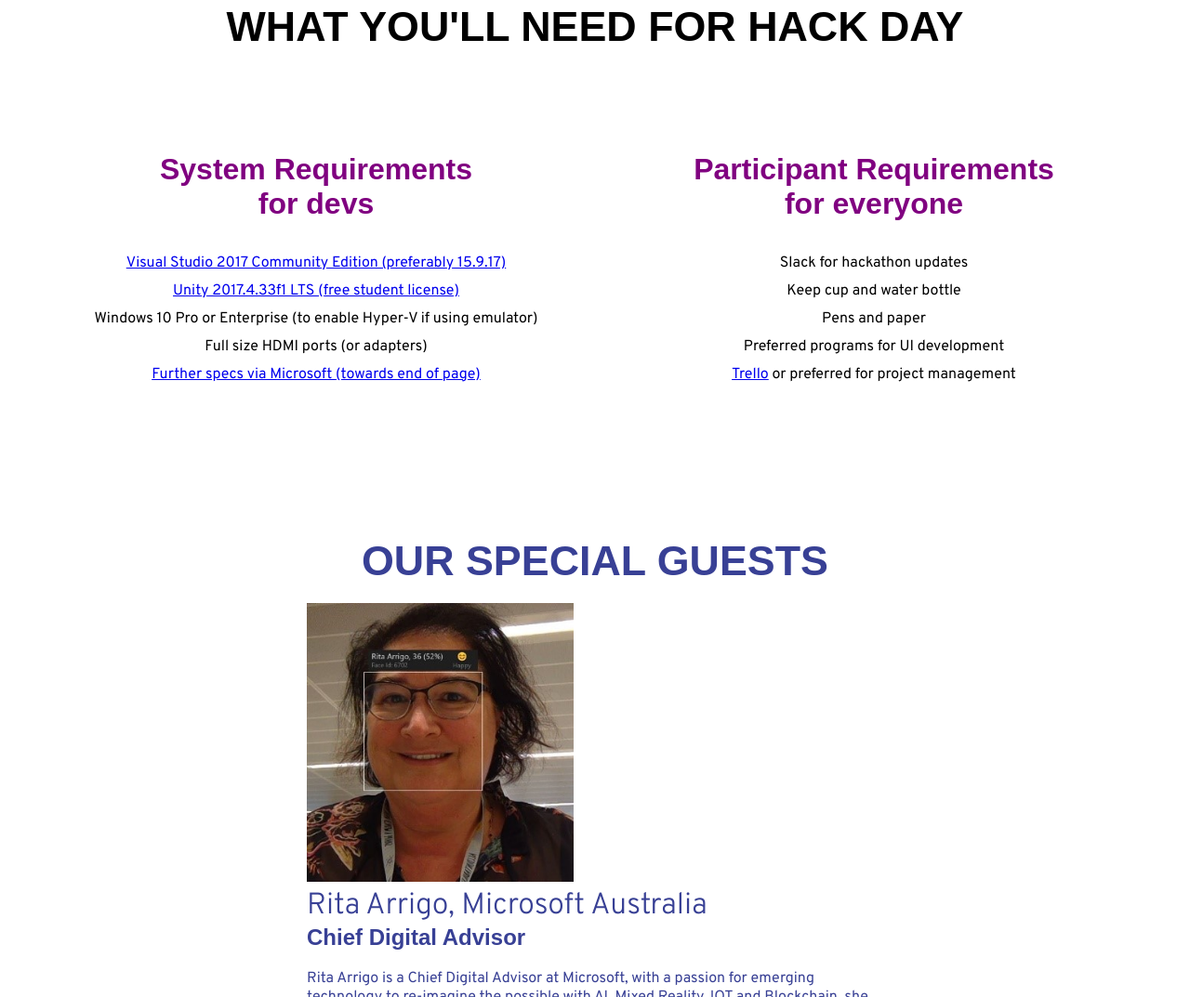
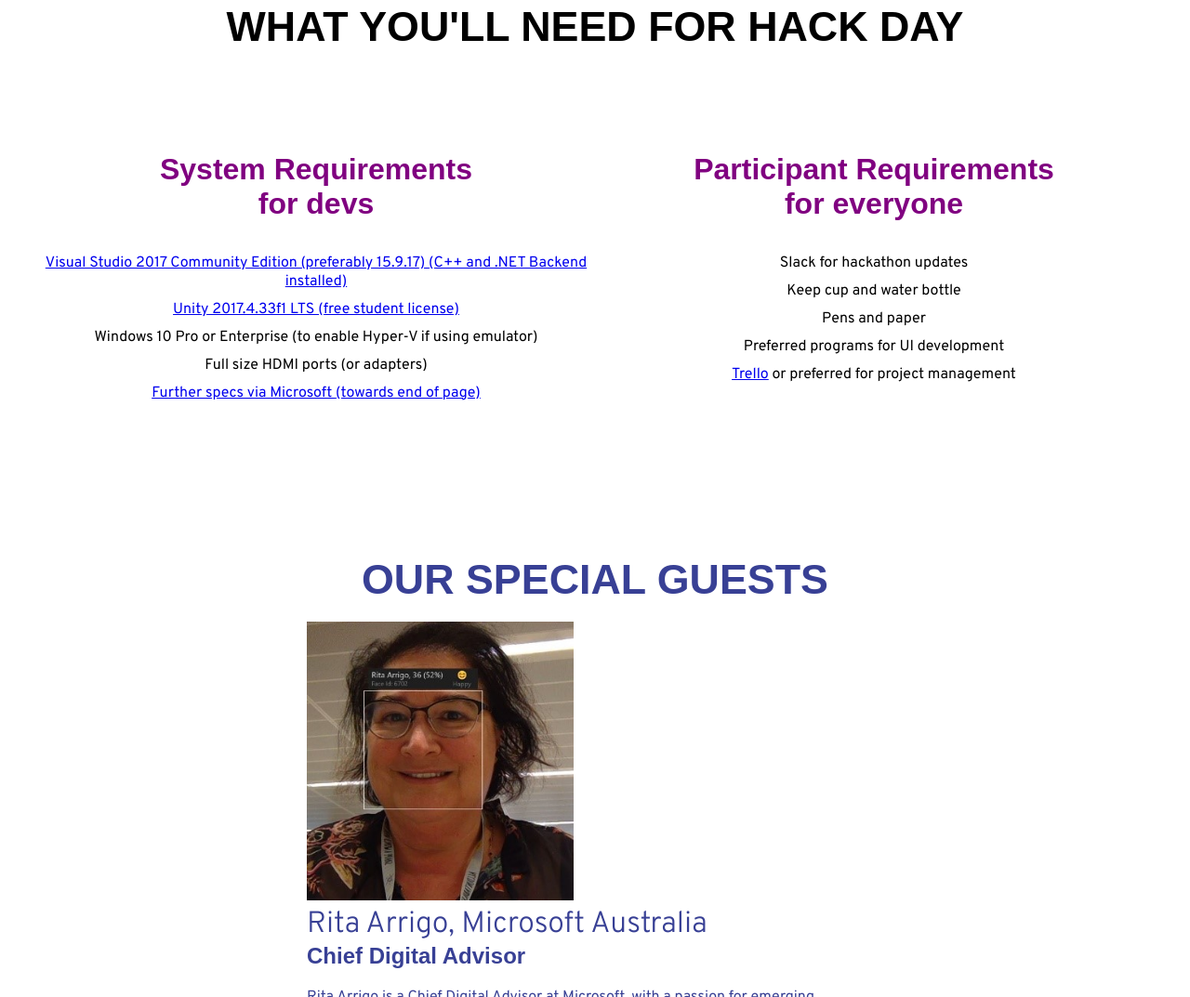
Before and after one commit to mixedrealityhack/mixedrealityhack.github.io, a plain HTML site: page index.html in a window 1280 px wide. Shown: the part 2767-3840 px from the top of the page at 93% size. Drawn offline with Linux system fonts and the light colour scheme; a web font is replaced by a local one.

Commit message:
visual studio reqs

```diff
--- a/index.html
+++ b/index.html
@@ -112,7 +112,7 @@
             <div>
             <h2>System Requirements<br>for devs</h2>
             <ul>
-                <li><a href="https://azureforeducation.microsoft.com/devtools">Visual Studio 2017 Community Edition (preferably 15.9.17)</a></li>
+                <li><a href="https://azureforeducation.microsoft.com/devtools">Visual Studio 2017 Community Edition (preferably 15.9.17) (C++ and .NET Backend installed)</a></li>
                 <li><a href="https://store.unity.com/">Unity 2017.4.33f1 LTS (free student license)</a></li>
                 <li>Windows 10 Pro or Enterprise (to enable Hyper-V if using emulator)</li>
                 <li>Full size HDMI ports (or adapters)</li>
```
